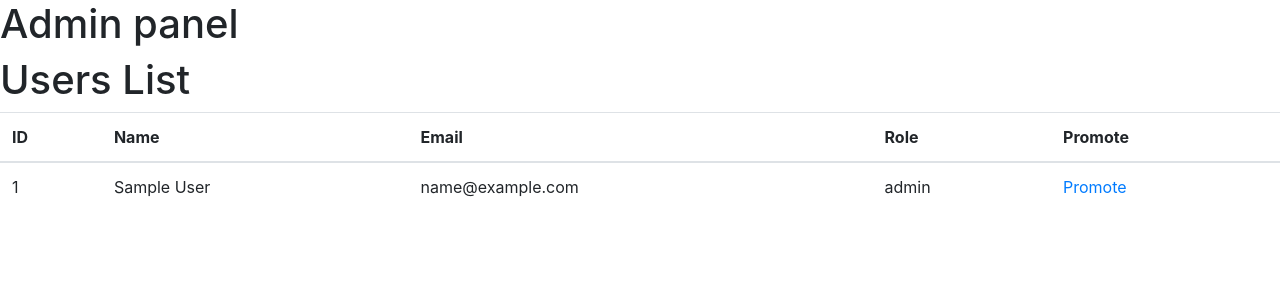
After one commit to SethLK/Laravel-lms, a Laravel app: page /admin/panel in a window 1280 px wide. The commit adds this page. Shown: the top 300 px of the page. Run offline with Laravel 10, Linux system fonts and the light colour scheme; tables that the repository leaves empty hold one stand-in row (values such as "Sample post").

Commit message:
Add promotiong

```diff
--- /dev/null
+++ b/app/Http/Controllers/Admin/AdminController.php
@@ -0,0 +1,30 @@
+<?php
+
+namespace App\Http\Controllers\Admin;
+
+use App\Http\Controllers\Controller;
+use Illuminate\Http\Request;
+use App\Models\User;
+use function Termwind\render;
+
+class AdminController extends Controller
+{
+    public function index()
+    {
+        $users = User::all();
+        return view("admin.panel", compact("users"));
+    }
+
+    public function promote($user_id)
+    {
+        $_user2_be_promote = User::find($user_id);
+        if($_user2_be_promote){
+            $_user2_be_promote->role = "admin";
+            $_user2_be_promote->save();
+            return redirect()->back()->with('success', 'User promoted successfully.');
+        }else {
+            return redirect()->back()->with('error', 'User not found.');
+        }
+
+    }
+}
--- /dev/null
+++ b/resources/views/admin/panel.blade.php
@@ -0,0 +1,30 @@
+@include("layouts.head")
+
+<h1>Admin panel</h1>
+
+<h1>Users List</h1>
+
+<table class="table">
+    <thead>
+    <tr>
+        <th scope="col">ID</th>
+        <th scope="col">Name</th>
+        <th scope="col">Email</th>
+        <th scope="col">Role</th>
+        <th scope="col">Promote</th>
+    </tr>
+    </thead>
+    <tbody>
+    @foreach ($users as $user)
+        <tr  scope="row">
+            <td>{{ $user->id }}</td>
+            <td>{{ $user->name }}</td>
+            <td>{{ $user->email }}</td>
+            <td>{{ $user->role }}</td>
+            <td><a href="/promote/{{ $user->id }}">Promote</a> </td>
+        </tr>
+    @endforeach
+    </tbody>
+</table>
+
+@include("layouts.foot")
--- a/resources/views/index.blade.php
+++ b/resources/views/index.blade.php
@@ -25,6 +25,7 @@
 </nav>
 @auth
     <h1>Hello {{ auth()->user()->name }}</h1>
+    <h4>Role: {{ auth()->user()->role }}</h4>
 @else
     <h1>Hello</h1>
 @endauth
--- a/routes/web.php
+++ b/routes/web.php
@@ -1,5 +1,6 @@
 <?php
 
+use App\Http\Controllers\Admin\AdminController;
 use App\Http\Controllers\Home\HomeController;
 use Illuminate\Support\Facades\Route;
 use App\Http\Controllers\Auth\RegisterController;
@@ -24,3 +25,6 @@ Route::get("/register", [RegisterController::class, "index"])->name("register");
 Route::post("/register", [RegisterController::class, "register"])->name("_register_");
 
 Route::post("/logout", [LoginController::class, "logout"])->name("_logout_");
+
+Route::get("/admin/panel", [AdminController::class, "index"])->name("admin_panel");
+Route::get("/promote/{user_id}", [AdminController::class, "promote"])->name("_promote_");
```
Also changed, not shown: database/migrations/2024_02_09_073814_add_role_to_users_table.php (added).
